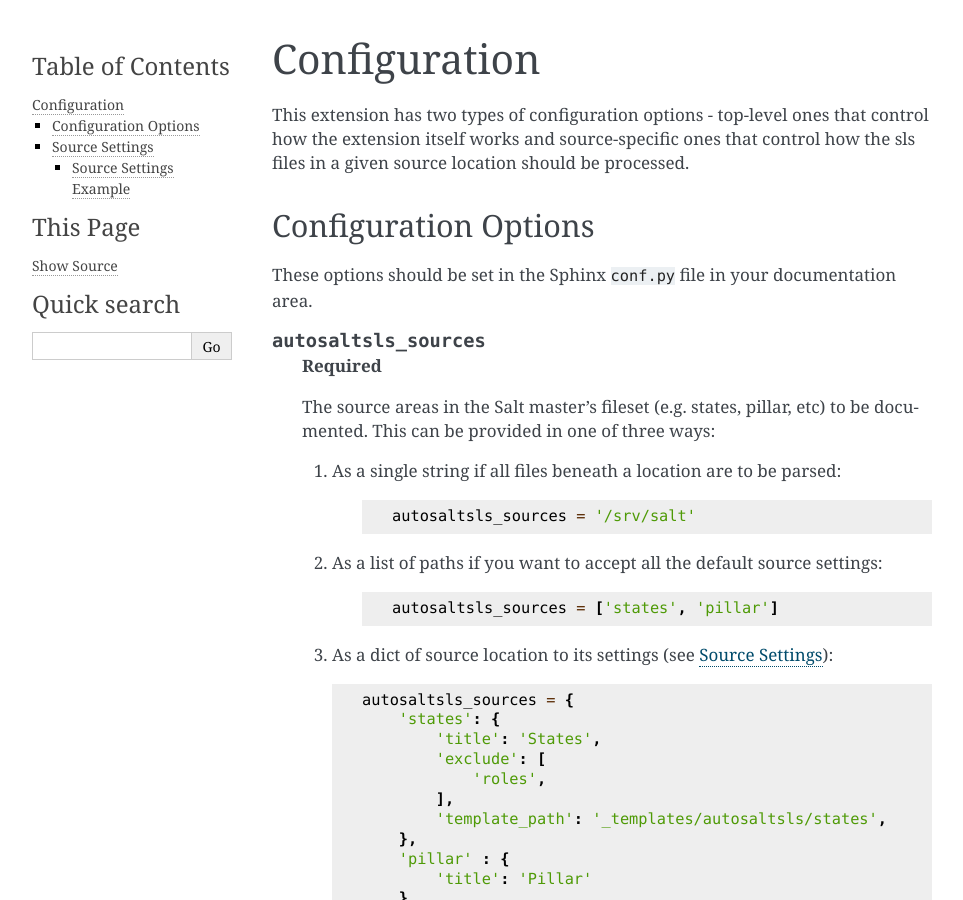
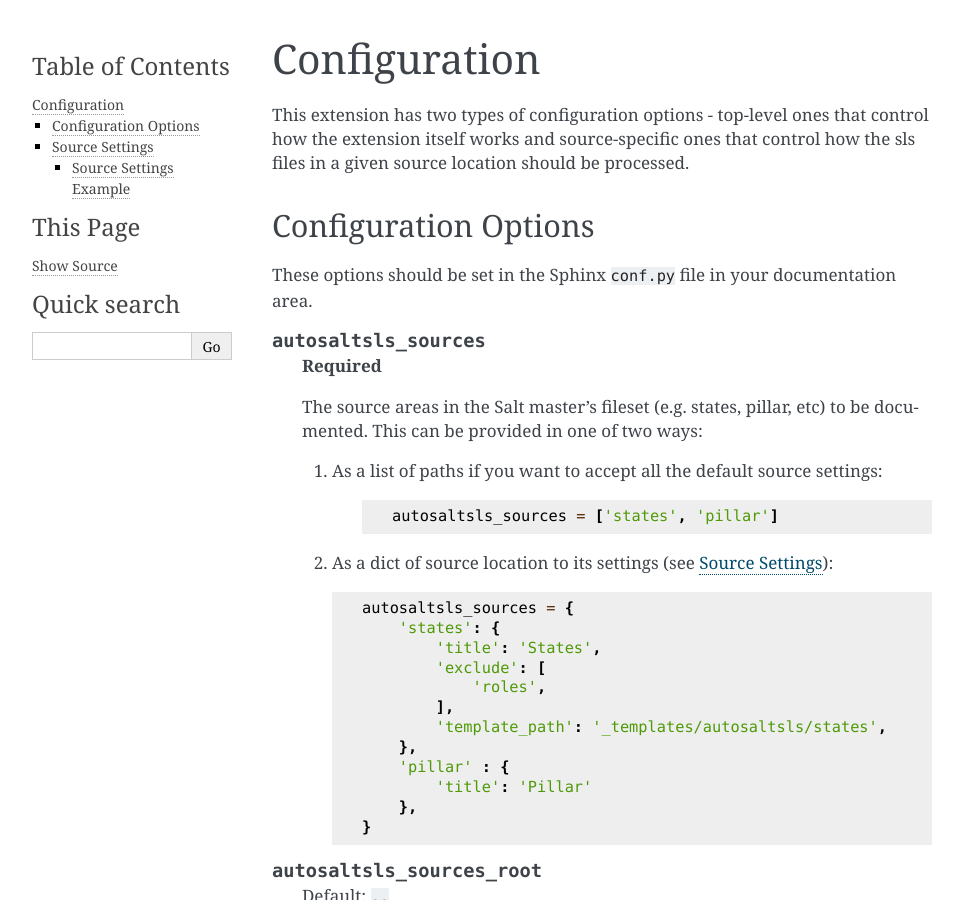
Before and after one commit to Tanoti/sphinxcontrib-autosaltsls, a Sphinx documentation site: the page built from docs/configuration.rst, in a window 1280 px wide and 900 px high. Shown: the whole window, without its empty margins (148-1111 px from the left). Built offline with Sphinx 7.4.7, drawn with Linux system fonts in a browser that asks for light colours; the version number is read from the project's files by our own code.

Commit message:
Removed option to pass ``autosaltsls_sources`` as a string and updated docs accordingly.

```diff
--- a/docs/configuration.rst
+++ b/docs/configuration.rst
@@ -13,21 +13,15 @@ These options should be set in the Sphinx ``conf.py`` file in your documentation
         **Required**
 
         The source areas in the Salt master's fileset (e.g. states, pillar, etc) to be documented. This can be provided
-        in one of three ways:
+        in one of two ways:
 
-        1. As a single string if all files beneath a location are to be parsed:
-
-            .. code-block:: python
-
-                autosaltsls_sources = '/srv/salt'
-
-        2. As a list of paths if you want to accept all the default source settings:
+        1. As a list of paths if you want to accept all the default source settings:
 
             .. code-block:: python
 
                 autosaltsls_sources = ['states', 'pillar']
 
-        3.  As a dict of source location to its settings (see :ref:`Source Settings`):
+        2.  As a dict of source location to its settings (see :ref:`Source Settings`):
 
             .. code-block:: python
 
```
Also changed, not shown: README.rst (+7 -3 lines), 1 other file.
